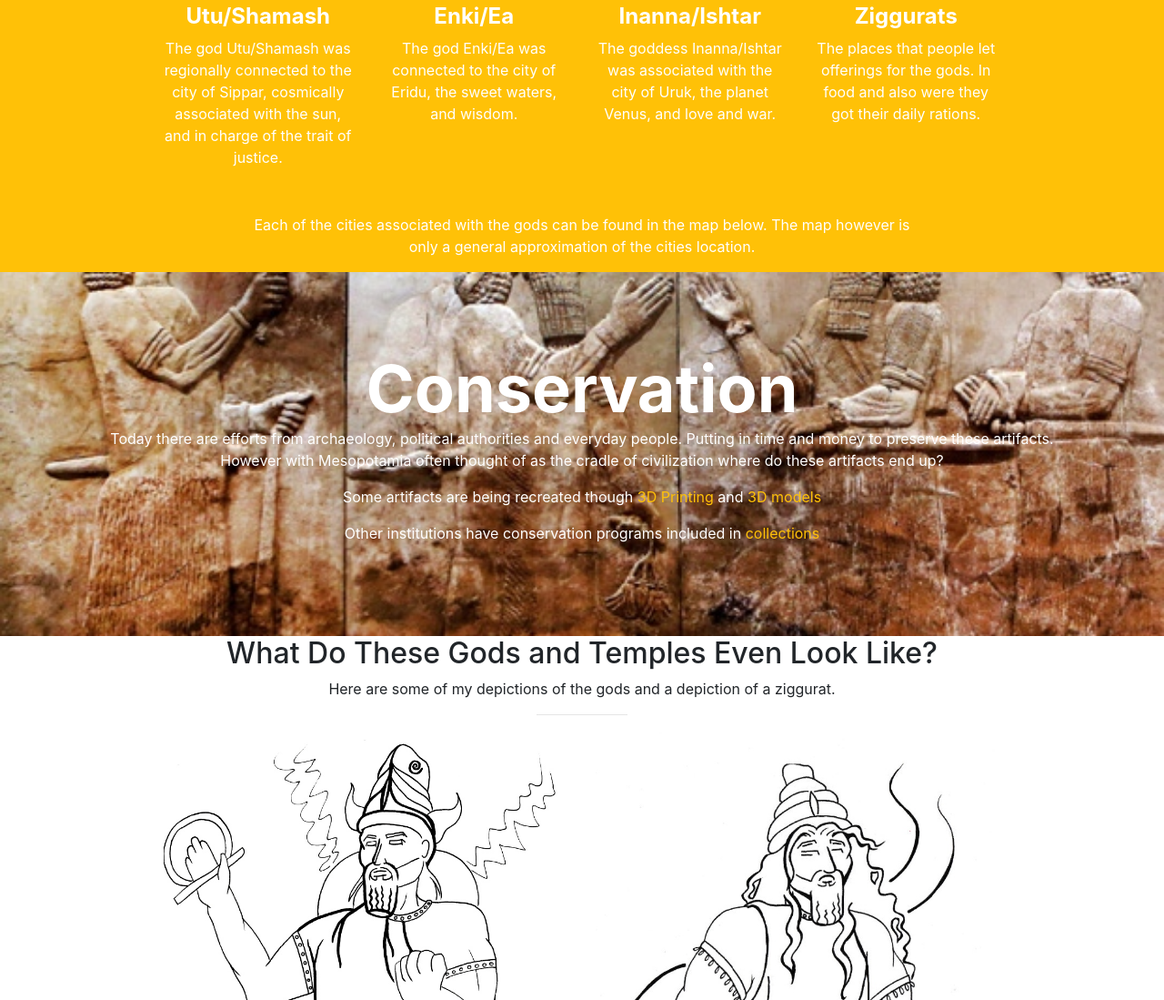
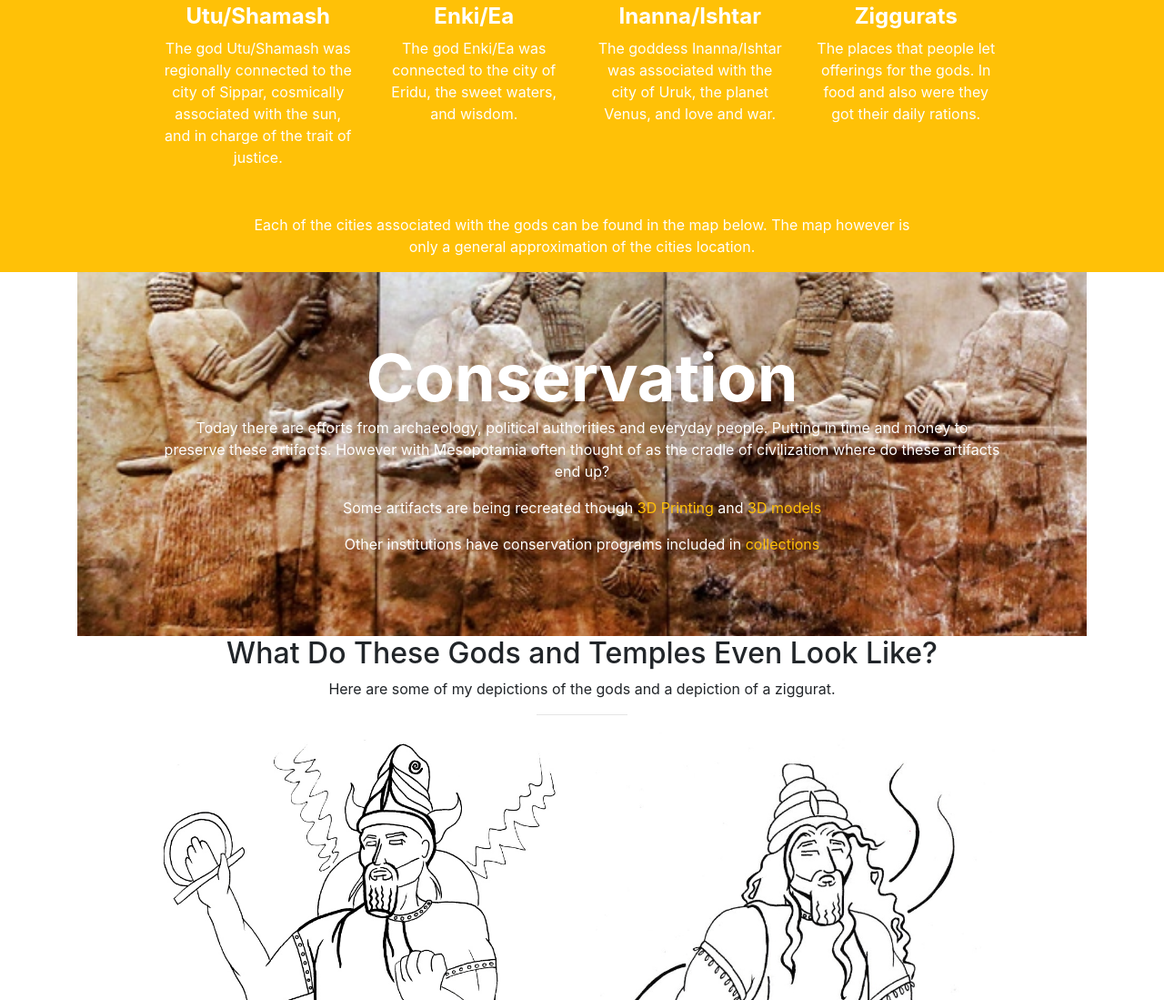
Before and after one commit to Leofeles/Mesopotamia-Heritage-Jam, a website with bundled scripts: page index.html in a window 1280 px wide. Shown: the part 1852-2951 px from the top of the page at 91% size. Built offline with nearby package versions, Linux system fonts and the light colour scheme; files whose address does not match are found by name.

Commit message:
Update index.html

```diff
--- a/index.html
+++ b/index.html
@@ -153,6 +153,8 @@
     </section>
 
     <!-- Callout -->
+    <section id="conservation" class="conservation">
+      <div class="container">
     <aside class="callout">
       <div class="text-vertical-center">
         <h1> Conservation </h1>
@@ -162,11 +164,13 @@
         <p> Today there are efforts from archaeology, political authorities and everyday people. Putting in time and money to preserve these artifacts. However with Mesopotamia often thought of as the cradle of civilization where do these artifacts end up? </p>
             <p> Some artifacts are being recreated though <a class="text-warning" href="https://www.wired.com/2012/12/harvard-3d-printing-archaelogy/"> 3D Printing </a> and <a class="text-warning" href="https://sketchfab.com/models/d0f02ad3e79647c885c72d7943bd28d0"> 3D models </a> </p>
             <p> Other institutions have conservation programs included in <a class="text-warning" href="https://oi.uchicago.edu/collections/collections-management"> collections </a></p>
-      </div>
+          </div>
+          </div>
           </div>
           </div>
          </div>
     </aside>
+    </section>
 
     <!-- Gods -->
     <section id="Gods" class="Gods">
```
